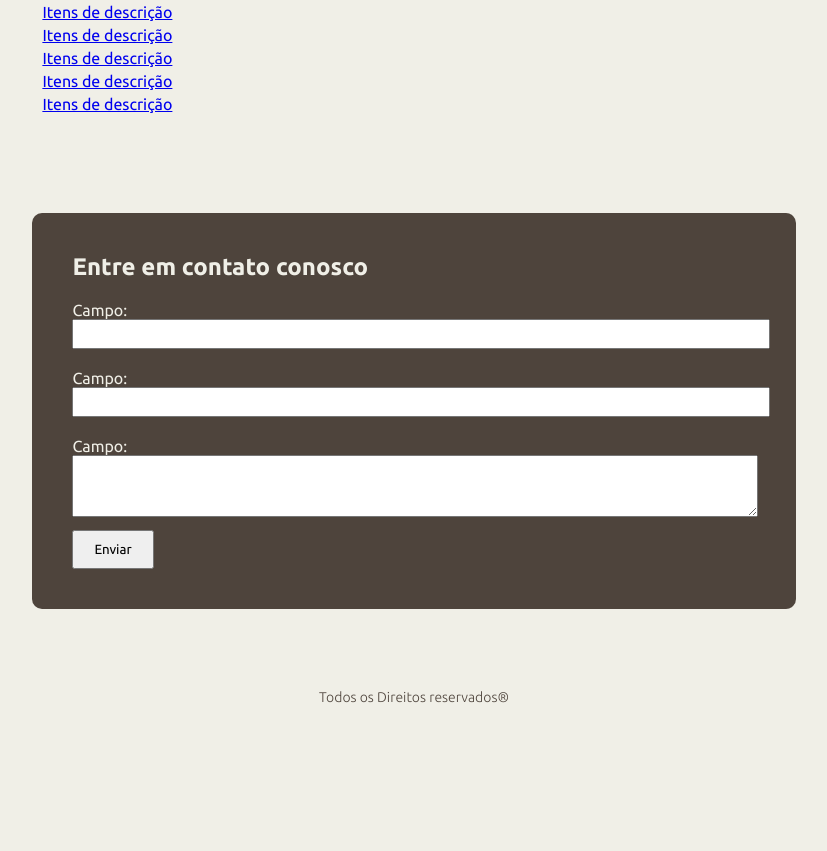
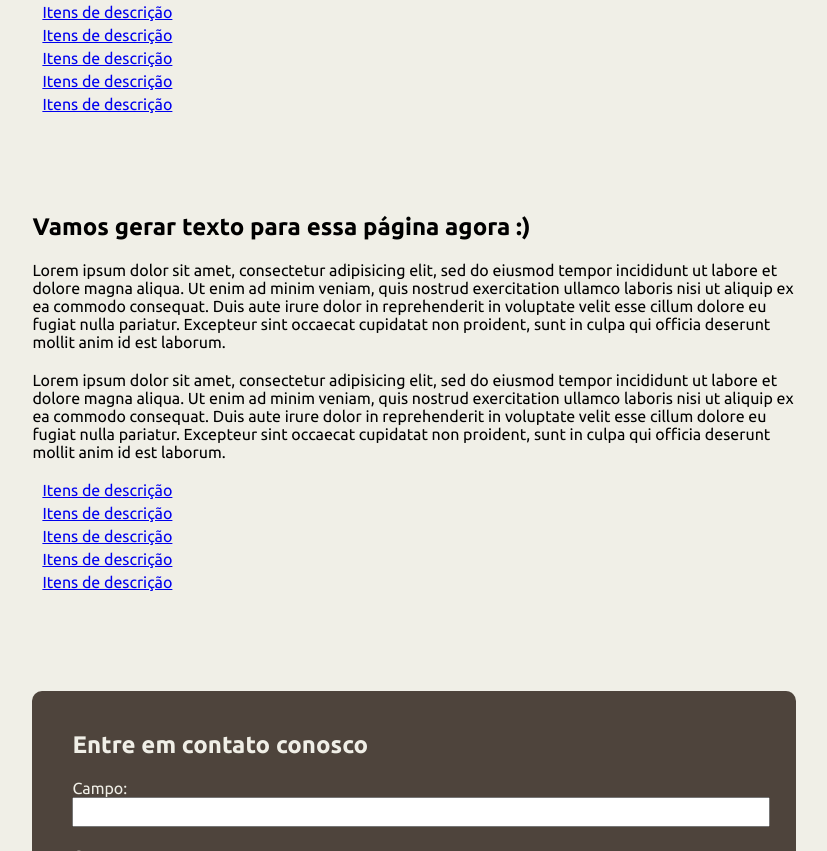
Before and after one commit to tiagormds/CLI_gitworkflow, a plain HTML site: page index.html in a window 1280 px wide. Shown: the part 700-1551 px from the top of the page, without its empty margins (226-1053 px from the left). Before the commit the page ends 1445 px from the top, so only its background shows below. Drawn offline with Linux system fonts and the light colour scheme.

Commit message:
Alteração de conteúdo ok [conteudo]

```diff
--- a/index.html
+++ b/index.html
@@ -52,6 +52,36 @@
 
 		</article>
 
+		<article class="article_single">
+			<header>
+				<h2>Vamos gerar texto para essa página agora :)</h2>
+			</header>
+			<p>Lorem ipsum dolor sit amet, consectetur adipisicing elit, sed do eiusmod
+			tempor incididunt ut labore et dolore magna aliqua. Ut enim ad minim veniam,
+			quis nostrud exercitation ullamco laboris nisi ut aliquip ex ea commodo
+			consequat. Duis aute irure dolor in reprehenderit in voluptate velit esse
+			cillum dolore eu fugiat nulla pariatur. Excepteur sint occaecat cupidatat non
+			proident, sunt in culpa qui officia deserunt mollit anim id est laborum.</p>
+
+			<p>Lorem ipsum dolor sit amet, consectetur adipisicing elit, sed do eiusmod
+			tempor incididunt ut labore et dolore magna aliqua. Ut enim ad minim veniam,
+			quis nostrud exercitation ullamco laboris nisi ut aliquip ex ea commodo
+			consequat. Duis aute irure dolor in reprehenderit in voluptate velit esse
+			cillum dolore eu fugiat nulla pariatur. Excepteur sint occaecat cupidatat non
+			proident, sunt in culpa qui officia deserunt mollit anim id est laborum.</p>
+
+			<ul>
+				<li><a href="index.html" class="title">Itens de descrição</a></li>
+				<li><a href="#" class="title">Itens de descrição</a></li>
+				<li><a href="#" class="title">Itens de descrição</a></li>
+				<li><a href="#" class="title">Itens de descrição</a></li>
+				<li><a href="#" class="title">Itens de descrição</a></li>
+			</ul>
+
+		</article>
+
+
+
 		<article class="form_contact">
 			<header>
 				<h2>Entre em contato conosco</h2>
```
